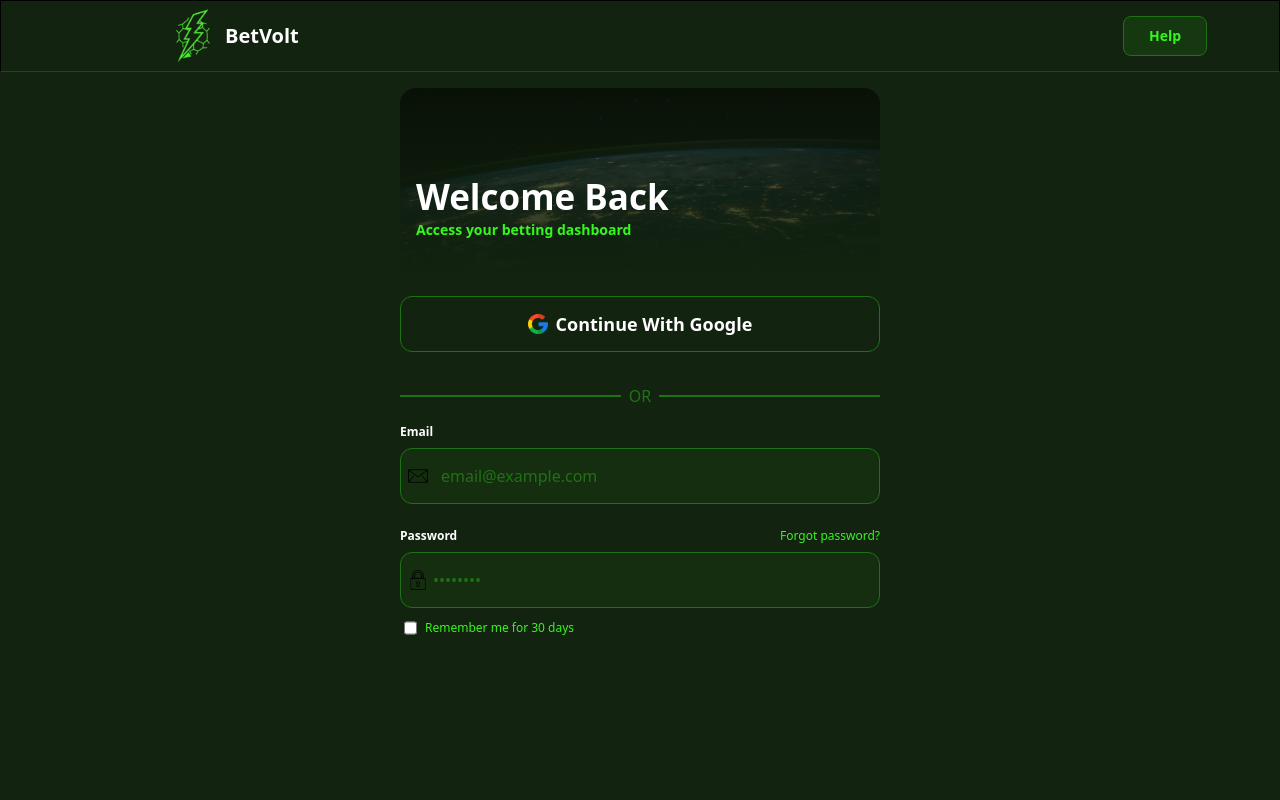
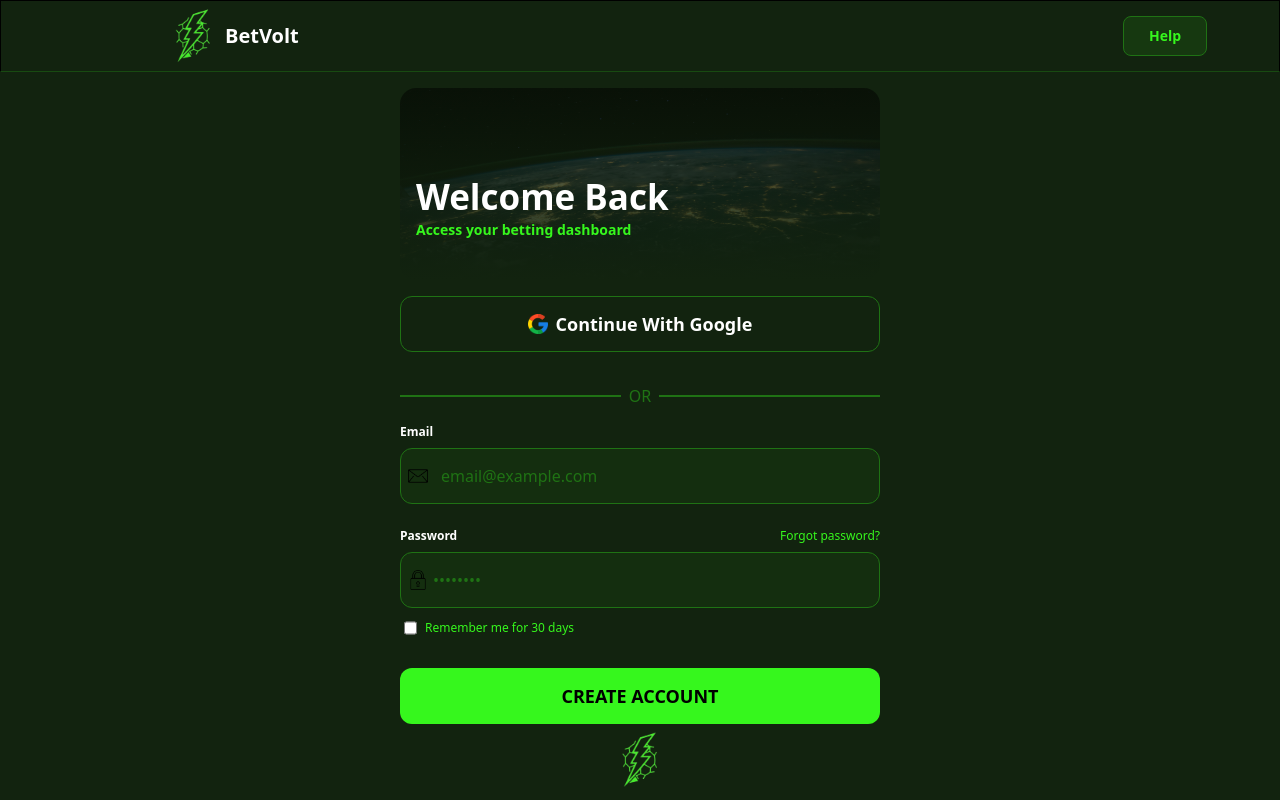
Before and after one commit to DeMo900/Football-prediction, a website: page views/login.html in a window 1280 px wide. Drawn offline with Linux system fonts and the light colour scheme.

Commit message:
added the button and the logo

```diff
--- a/views/login.html
+++ b/views/login.html
@@ -8,12 +8,10 @@
 </head>
 <body class="bg-primary">
 <nav class="w-full flex items-center justify-between border border-b-border/50 border-0.5 mb-4 ">
-
 <div class="flex w-fit items-center  sm:ml-32 ">
 <img src="/public/icons/logo.png" alt="volt bet" class="w-32 -mr-8">
 <p class="text-white text-xl font-bold ">BetVolt</p>
 </div>
-
 <div class="w-full max-w-[84px] h-[40px] bg-bg sm:w-84 sm:mr-18 cursor-pointer flex items-center justify-center text-white  rounded-lg border border-border border-1.5 hover:bg-bg/30 transition duration-250">
 <h3 class="text-font font-bold text-sm ">Help</h3>
 </div>
@@ -37,29 +35,29 @@
 <div class="w-[90%] sm:w-full mx-auto sm:mx-0">
 <form class="w-full" action="/login">
 <label for="email" class="text-white text-xs font-bold block">Email</label>
-    <div class="relative mb-6 mt-2 mx-auto  h-14">
-    <input type="email" name="email" class=" pl-10 placeholder-border bg-input  w-full sm:w-[480px] h-14 rounded-xl border border-border border-1" placeholder="email@example.com">
+<div class="relative mb-6 mt-2 mx-auto h-14">
+<input type="email" name="email" class="pl-10 placeholder-border bg-input w-full sm:w-[480px] h-14 rounded-xl border border-border border-1" placeholder="email@example.com">
 <img src="/public/icons/mail.png" class="w-5 top-1/2 left-2 -translate-y-1/2 absolute" alt="">
+</div>
 <div class="flex justify-between items-center mt-6">
-         <label for="password" class="text-white text-xs font-bold block ">Password</label>
+<label for="password" class="text-white text-xs font-bold block">Password</label>
 <p class="text-font text-xs cursor-pointer">Forgot password?</p>
 </div>
 <div class="relative mt-2">
-        <input type="text" name="password" class=" pl-8 placeholder-border bg-input w-full  h-14 rounded-xl border border-border border-1" placeholder="••••••••">
+<input type="text" name="password" class="pl-8 placeholder-border bg-input w-full h-14 rounded-xl border border-border border-1" placeholder="••••••••">
 <img src="/public/icons/unlock.png" class="w-5 top-1/2 left-2 -translate-y-1/2 absolute" alt="">
 </div>
 <div class="flex gap-2 mt-3 ml-1">
-    <input type="checkbox" class="" name="rememberme" id="">
+<input type="checkbox" name="rememberme" id="">
 <p class="text-font text-xs">Remember me for 30 days</p>
 </div>
+<button type="submit" class="w-full sm:w-[480px] h-14 bg-button text-lg font-bold mt-3 sm:mt-8 rounded-xl cursor-pointer hover:bg-button/90 hover:shadow-lg hover:shadow-button/30 transition duration-200">CREATE ACCOUNT</button>
 </form>
 </div>
-
-
+<div class="flex justify-center w-full">
+<img src="/public/icons/logo.png" class="w-33" alt="">
 </div>
 </div>
-
-
-
+</div>
 </body>
 </html>
```
Also changed, not shown: public/css/output.css. Lines whose indentation alone changed are shown as unchanged.
